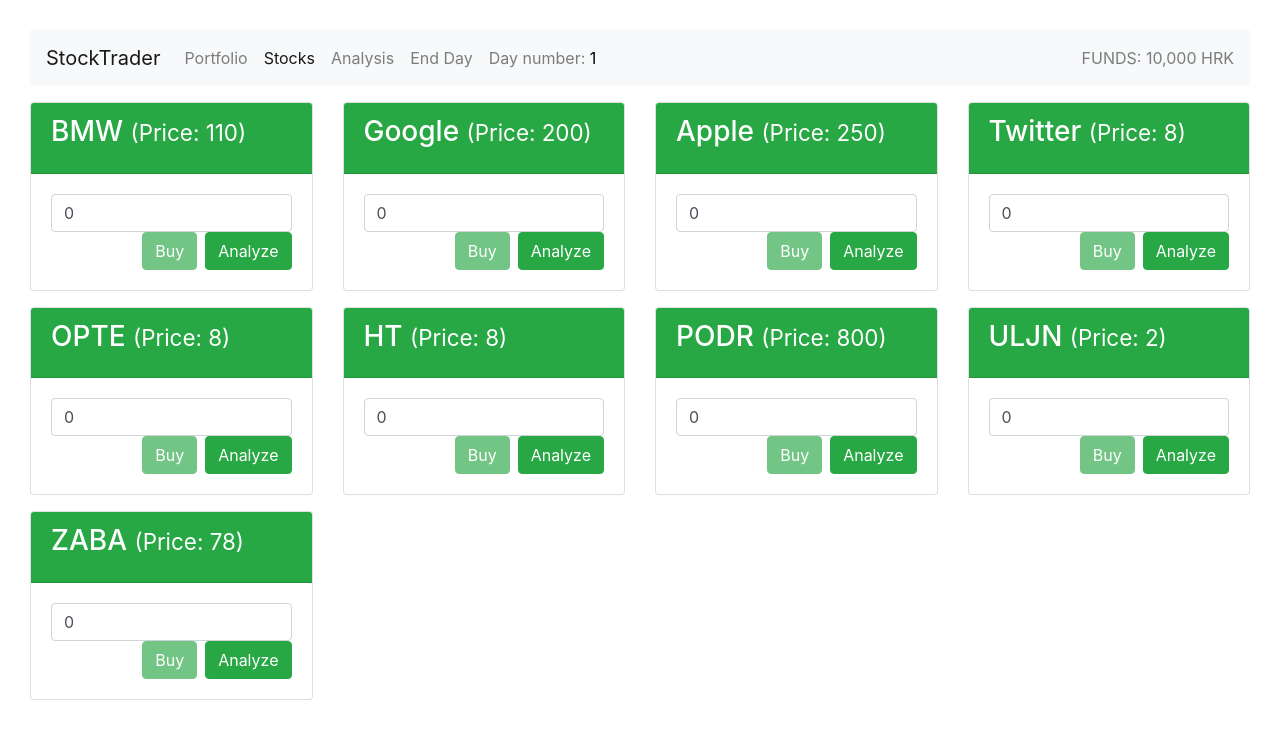
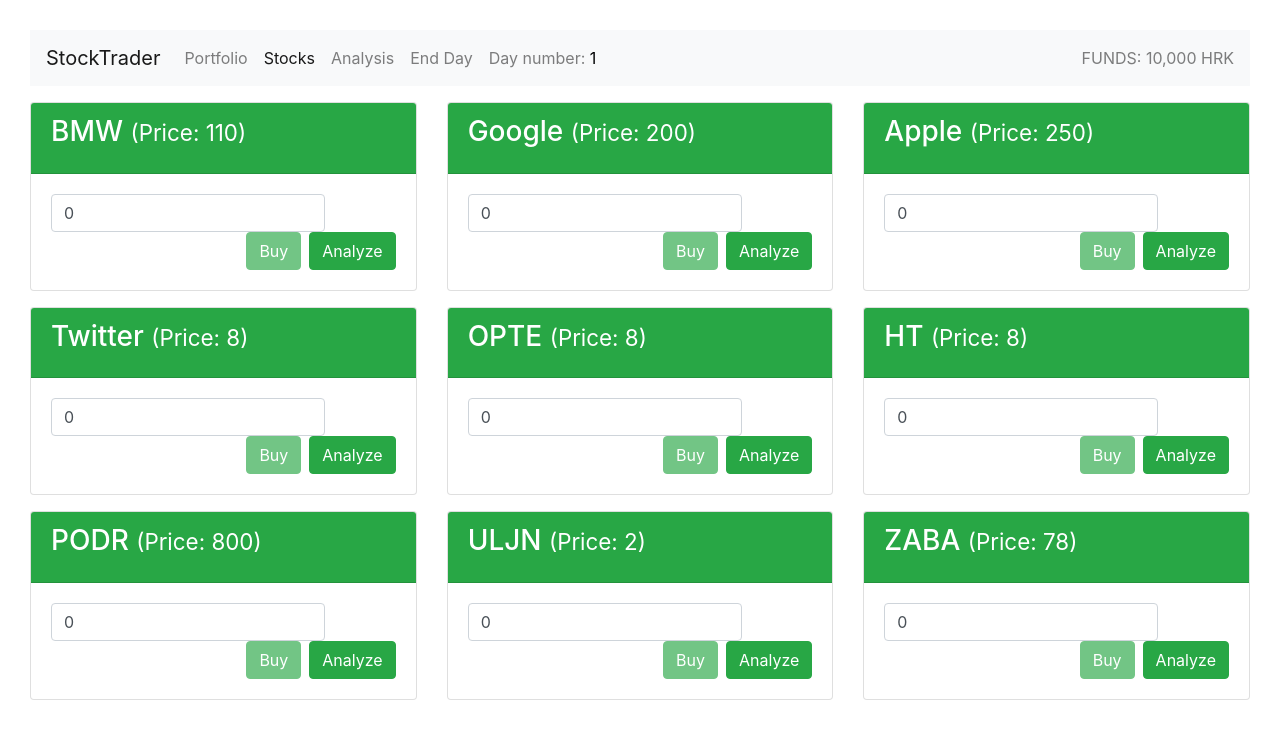
Before and after one commit to BaskovicP/vuetut, a Vue app in the folder Exercises/Ymedu/stock-trader/: page /stocks in a window 1280 px wide. Shown: the top 738 px of the page. Built offline with nearby package versions, Linux system fonts and the light colour scheme.

Commit message:
add min width for cards

```diff
--- a/Exercises/Ymedu/stock-trader/src/components/stocks/Stock.vue
+++ b/Exercises/Ymedu/stock-trader/src/components/stocks/Stock.vue
@@ -1,5 +1,5 @@
 <template>
-  <div class="col-sm-6 col-md-6 col-lg-6 col-xl-3" style="margin-bottom: 1rem">
+  <div class="col-sm-6 col-md-6 col-lg-6 col-xl-4" style="margin-bottom: 1rem; min-width:410px">
     <div class="card card-success">
       <div class="card-header bg-success ">
         <h3 class="card-title text-white">
```
